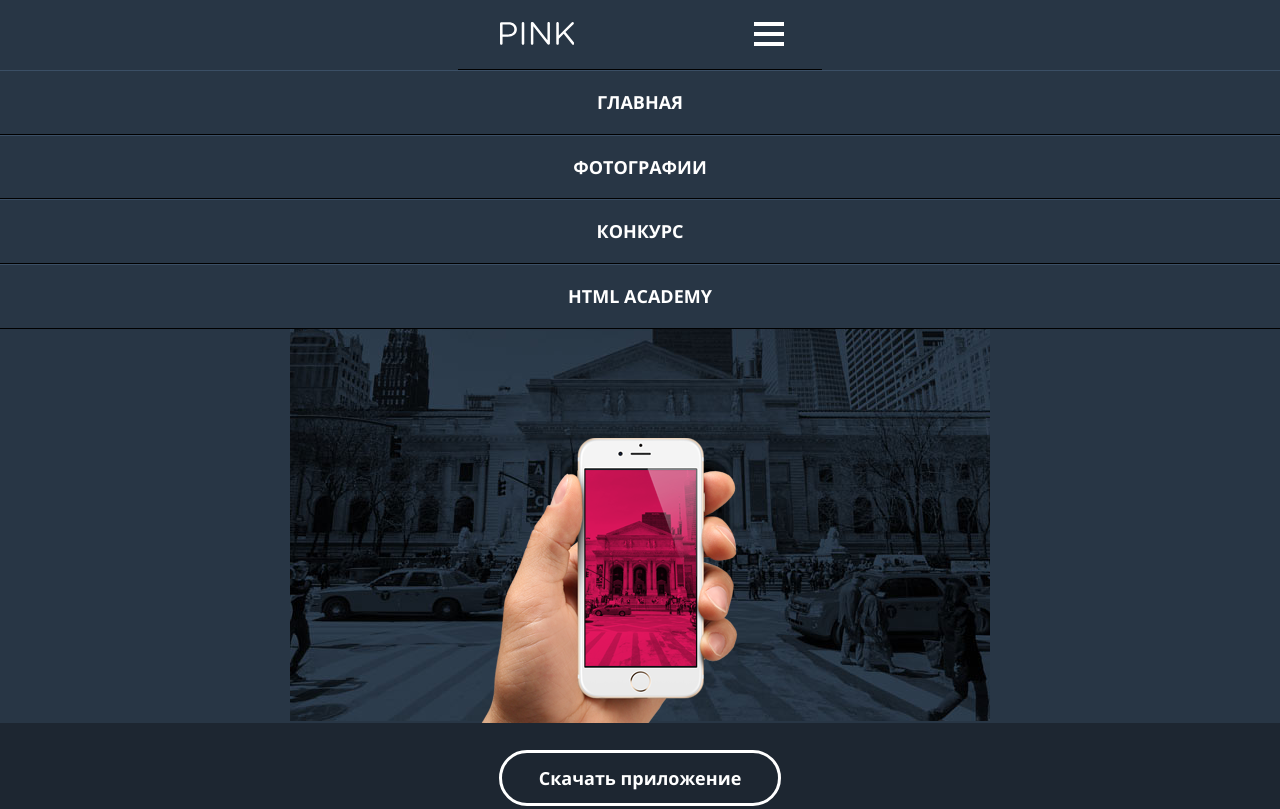
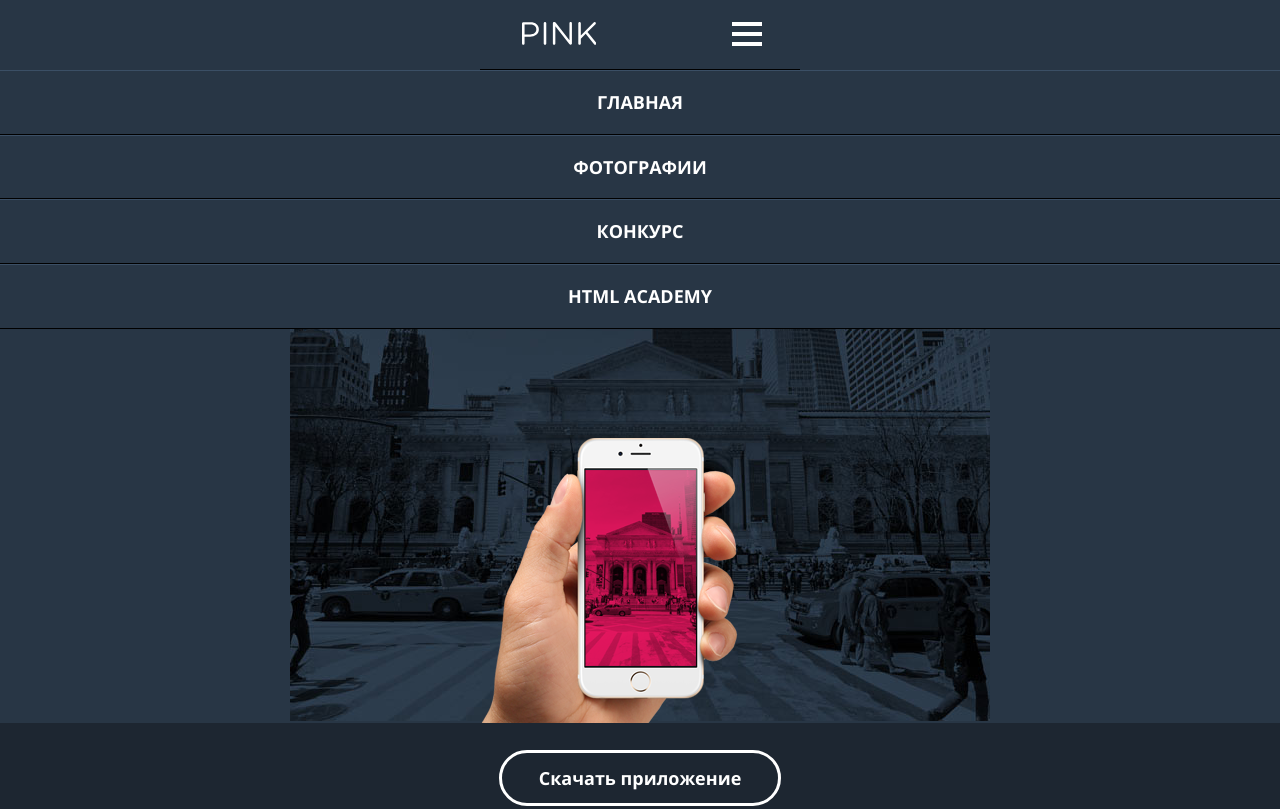
Before and after one commit to NemurovV/371987-pink, a website: page index.html in a window 1280 px wide. Shown: the top 809 px of the page. Drawn offline with nearby package versions, Linux system fonts and the light colour scheme; files that its build step writes are made by us from their sources.

Commit message:
Установил для body {box-sizing: border-box} и *, *::before, *::after {   box-sizing: inherit; }

```diff
--- a/sass/utils.scss
+++ b/sass/utils.scss
@@ -1,6 +1,12 @@
 $bg-grey: #f2f2f2;
 
 $color-red: #d22856;
+
+*,
+*::before,
+*::after {
+  box-sizing: inherit;
+}
 
 .visually-hidden {
   position: absolute;
@@ -22,6 +28,8 @@ body {
   font-family: "Open Sans", "Tahoma", sans-serif;
   font-size: 14px;
   font-weight: lighter;
+
+  box-sizing: border-box;
 }
 
 img {
```
